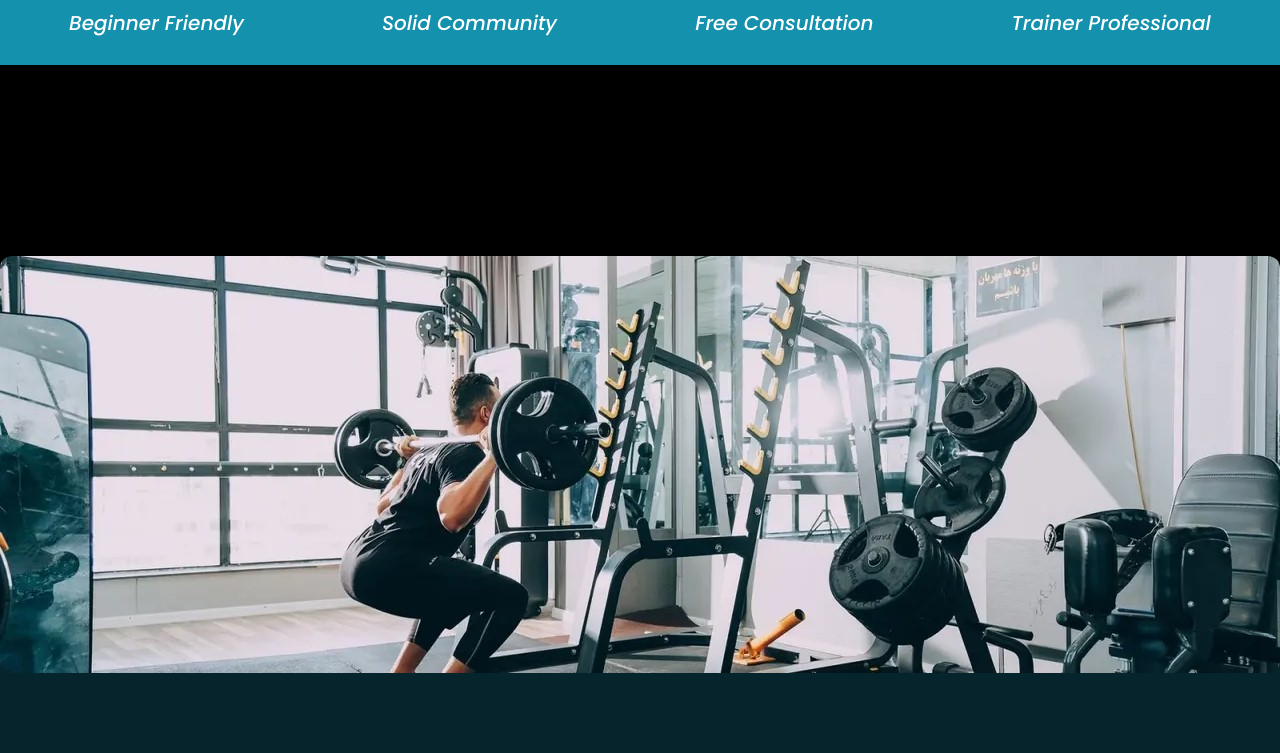
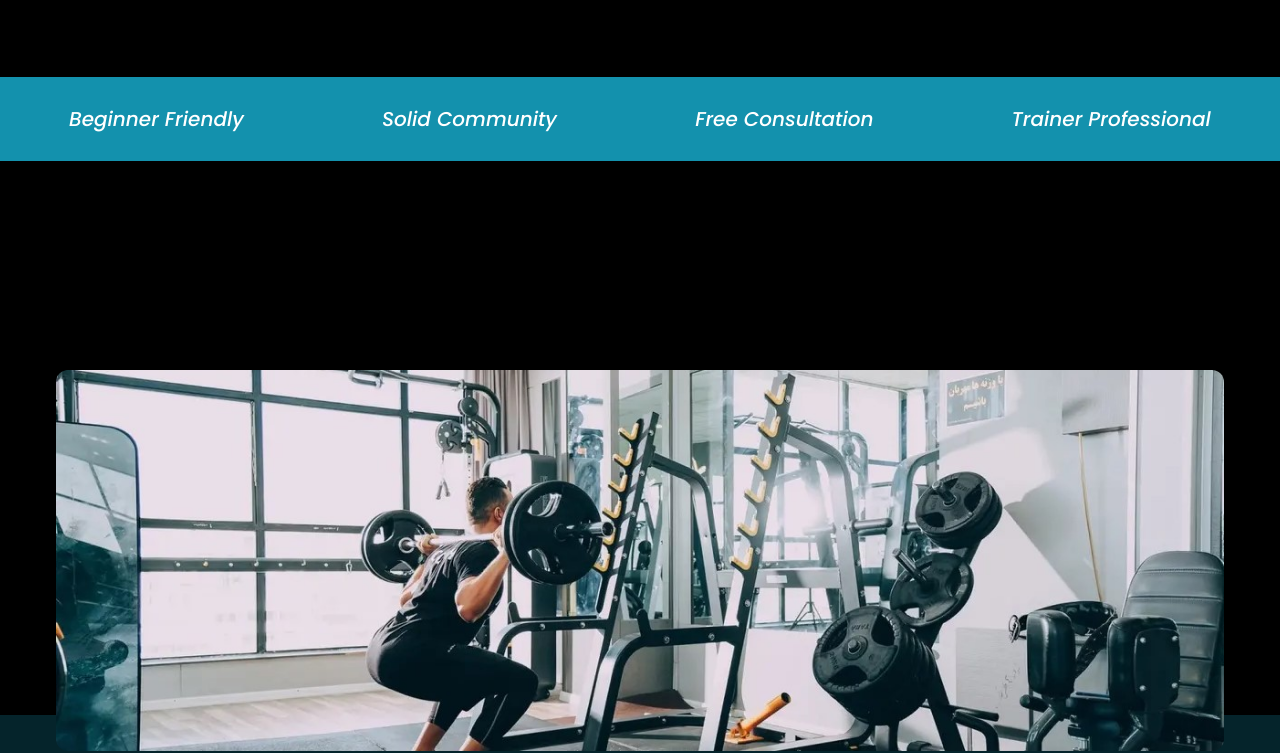
Before and after one commit to tvstika/Fitnes-ICC, a website: page index.html in a window 1280 px wide. Shown: the part 728-1481 px from the top of the page. Drawn offline with nearby package versions, Linux system fonts and the light colour scheme.

Commit message:
fix image position

```diff
--- a/index.html
+++ b/index.html
@@ -67,7 +67,7 @@
             <div class="pt-10 px-14">
 
                 <div class="absolute top-0 left-0 right-0 h-[40%] bg-gradient-to-b from-black to-black">
-                    <div class="flex items-center justify-center h-screen">
+                    <div class="flex items-center justify-center h-screen px-14">
                         <img class="rounded-xl" src="images/sam-moqadam-unsplash.jpg" alt="">
                     </div>
                 </div>
--- a/input.css
+++ b/input.css
@@ -1,3 +1,3 @@
 @tailwind base;
-@tailwind compponents;
+@tailwind components;
 @tailwind utilities;
```
Also changed, not shown: css/main.css.
